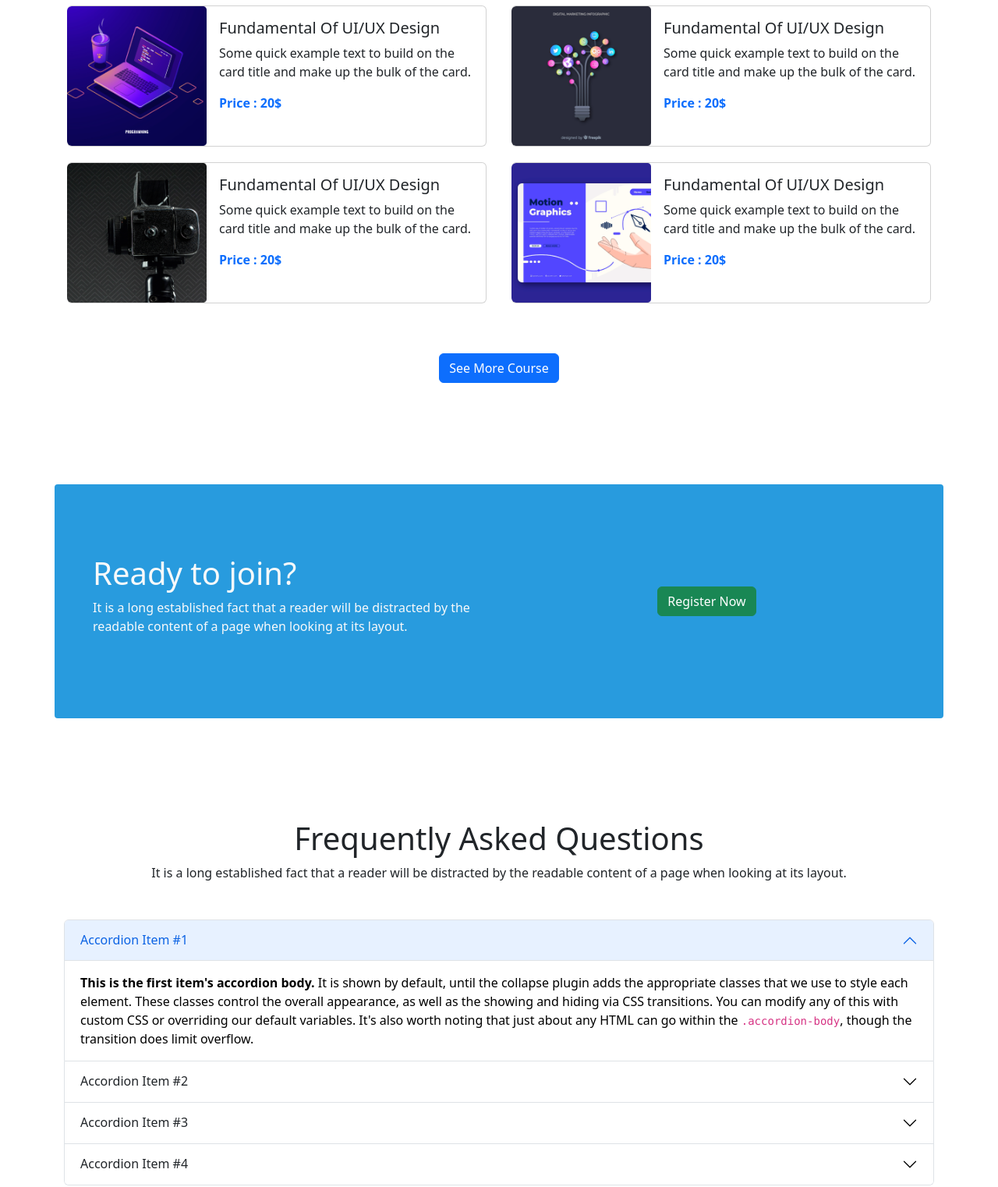
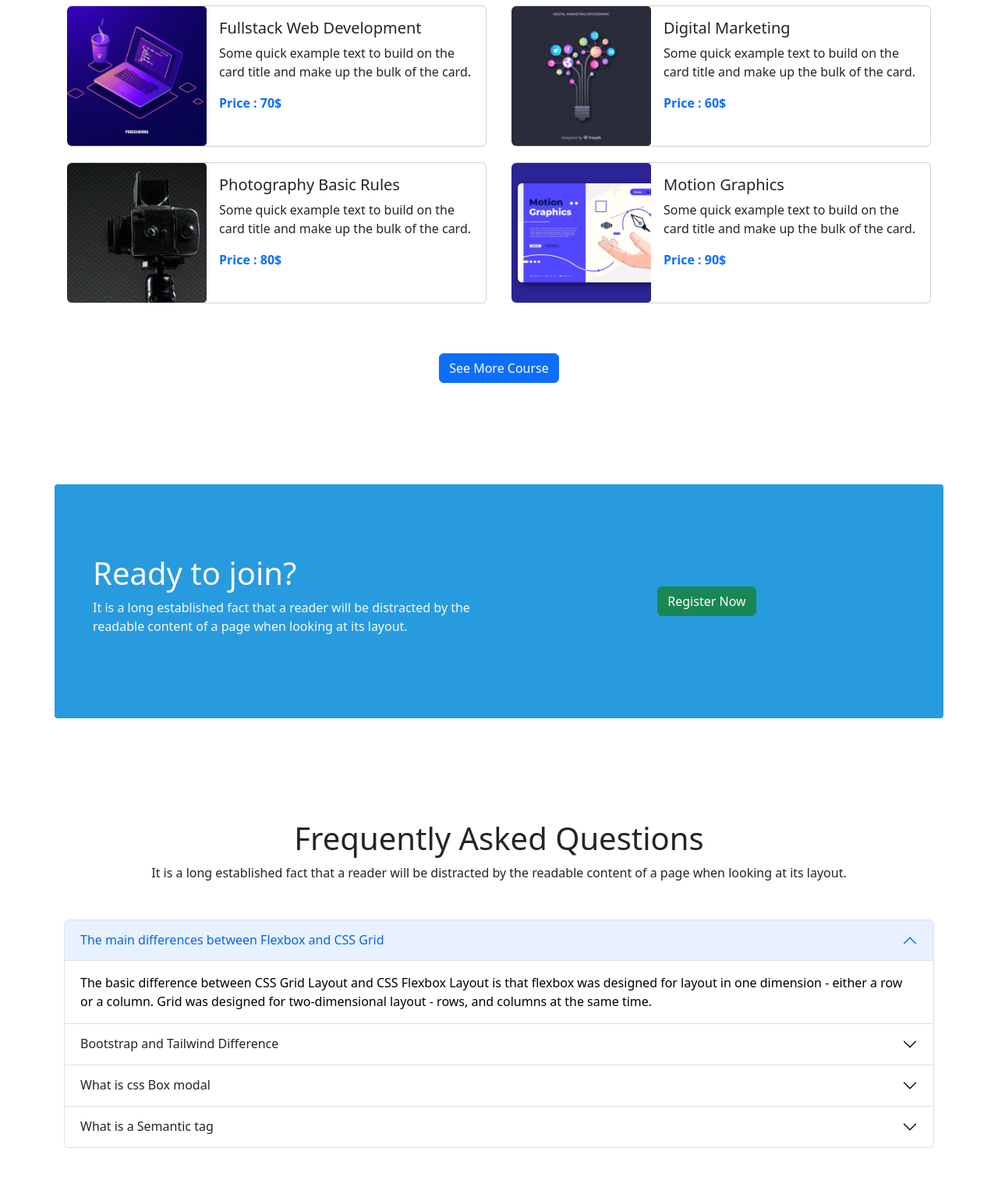
Before and after one commit to saeim1/edtech-website-bootstrap, a plain HTML site: page index.html in a window 1280 px wide. Shown: the part 1074-2596 px from the top of the page at 78% size. Drawn offline with nearby package versions, Linux system fonts and the light colour scheme.

Commit message:
edutech full site done

```diff
--- a/index.html
+++ b/index.html
@@ -136,10 +136,10 @@
                             </div>
                             <div class="col-md-8">
                                 <div class="card-body">
-                                    <h5 class="card-title">Fundamental Of UI/UX Design</h5>
+                                    <h5 class="card-title">Javascript Basic to advanced</h5>
                                     <p class="card-text">Some quick example text to build on the card title and make up
                                         the bulk of the card.</p>
-                                    <p class="card-text text-primary fw-bolder">Price : 20$</p>
+                                    <p class="card-text text-primary fw-bolder">Price : 50$</p>
                                 </div>
                             </div>
                         </div>
@@ -154,10 +154,10 @@
                             </div>
                             <div class="col-md-8">
                                 <div class="card-body">
-                                    <h5 class="card-title">Fundamental Of UI/UX Design</h5>
+                                    <h5 class="card-title">Fullstack Web Development</h5>
                                     <p class="card-text">Some quick example text to build on the card title and make up
                                         the bulk of the card.</p>
-                                    <p class="card-text text-primary fw-bolder">Price : 20$</p>
+                                    <p class="card-text text-primary fw-bolder">Price : 70$</p>
                                 </div>
                             </div>
                         </div>
@@ -172,10 +172,10 @@
                             </div>
                             <div class="col-md-8">
                                 <div class="card-body">
-                                    <h5 class="card-title">Fundamental Of UI/UX Design</h5>
+                                    <h5 class="card-title">Digital Marketing</h5>
                                     <p class="card-text">Some quick example text to build on the card title and make up
                                         the bulk of the card.</p>
-                                    <p class="card-text text-primary fw-bolder">Price : 20$</p>
+                                    <p class="card-text text-primary fw-bolder">Price : 60$</p>
                                 </div>
                             </div>
                         </div>
@@ -190,10 +190,10 @@
                             </div>
                             <div class="col-md-8">
                                 <div class="card-body">
-                                    <h5 class="card-title">Fundamental Of UI/UX Design</h5>
+                                    <h5 class="card-title">Photography Basic Rules</h5>
                                     <p class="card-text">Some quick example text to build on the card title and make up
                                         the bulk of the card.</p>
-                                    <p class="card-text text-primary fw-bolder">Price : 20$</p>
+                                    <p class="card-text text-primary fw-bolder">Price : 80$</p>
                                 </div>
                             </div>
                         </div>
@@ -208,10 +208,10 @@
                             </div>
                             <div class="col-md-8">
                                 <div class="card-body">
-                                    <h5 class="card-title">Fundamental Of UI/UX Design</h5>
+                                    <h5 class="card-title">Motion Graphics</h5>
                                     <p class="card-text">Some quick example text to build on the card title and make up
                                         the bulk of the card.</p>
-                                    <p class="card-text text-primary fw-bolder">Price : 20$</p>
+                                    <p class="card-text text-primary fw-bolder">Price : 90$</p>
                                 </div>
                             </div>
                         </div>
@@ -290,18 +290,16 @@
                         <button class="accordion-button" type="button" data-bs-toggle="collapse"
                             data-bs-target="#panelsStayOpen-collapseOne" aria-expanded="true"
                             aria-controls="panelsStayOpen-collapseOne">
-                            Accordion Item #1
+
+                            The main differences between Flexbox and CSS Grid
                         </button>
                     </h2>
                     <div id="panelsStayOpen-collapseOne" class="accordion-collapse collapse show"
                         aria-labelledby="panelsStayOpen-headingOne">
                         <div class="accordion-body">
-                            <strong>This is the first item's accordion body.</strong> It is shown by default, until the
-                            collapse plugin adds the appropriate classes that we use to style each element. These
-                            classes control the overall appearance, as well as the showing and hiding via CSS
-                            transitions. You can modify any of this with custom CSS or overriding our default variables.
-                            It's also worth noting that just about any HTML can go within the
-                            <code>.accordion-body</code>, though the transition does limit overflow.
+                            The basic difference between CSS Grid Layout and CSS Flexbox Layout is that flexbox was
+                            designed for layout in one dimension - either a row or a column. Grid was designed for
+                            two-dimensional layout - rows, and columns at the same time.
                         </div>
                     </div>
                 </div>
@@ -310,18 +308,15 @@
                         <button class="accordion-button collapsed" type="button" data-bs-toggle="collapse"
                             data-bs-target="#panelsStayOpen-collapseTwo" aria-expanded="false"
                             aria-controls="panelsStayOpen-collapseTwo">
-                            Accordion Item #2
+                            Bootstrap and Tailwind Difference
                         </button>
                     </h2>
                     <div id="panelsStayOpen-collapseTwo" class="accordion-collapse collapse"
                         aria-labelledby="panelsStayOpen-headingTwo">
                         <div class="accordion-body">
-                            <strong>This is the second item's accordion body.</strong> It is hidden by default, until
-                            the collapse plugin adds the appropriate classes that we use to style each element. These
-                            classes control the overall appearance, as well as the showing and hiding via CSS
-                            transitions. You can modify any of this with custom CSS or overriding our default variables.
-                            It's also worth noting that just about any HTML can go within the
-                            <code>.accordion-body</code>, though the transition does limit overflow.
+                            Bootstrap is the most popular HTML, CSS, and JavaScript framework for building responsive,
+                            mobile-first projects on the web. Tailwind CSS, on the other hand, is the most popular
+                            utility-first CSS framework for fast UI development.
                         </div>
                     </div>
                 </div>
@@ -330,18 +325,14 @@
                         <button class="accordion-button collapsed" type="button" data-bs-toggle="collapse"
                             data-bs-target="#panelsStayOpen-collapseThree" aria-expanded="false"
                             aria-controls="panelsStayOpen-collapseThree">
-                            Accordion Item #3
+                            What is css Box modal
                         </button>
                     </h2>
                     <div id="panelsStayOpen-collapseThree" class="accordion-collapse collapse"
                         aria-labelledby="panelsStayOpen-headingThree">
                         <div class="accordion-body">
-                            <strong>This is the third item's accordion body.</strong> It is hidden by default, until the
-                            collapse plugin adds the appropriate classes that we use to style each element. These
-                            classes control the overall appearance, as well as the showing and hiding via CSS
-                            transitions. You can modify any of this with custom CSS or overriding our default variables.
-                            It's also worth noting that just about any HTML can go within the
-                            <code>.accordion-body</code>, though the transition does limit overflow.
+                            The CSS box model is essentially a box that wraps around every HTML element. It consists of:
+                            margins, borders, padding, and the actual content. The image below illustrates the box model
                         </div>
                     </div>
                 </div>
@@ -350,18 +341,16 @@
                         <button class="accordion-button collapsed" type="button" data-bs-toggle="collapse"
                             data-bs-target="#panelsStayOpen-collapseFour" aria-expanded="false"
                             aria-controls="panelsStayOpen-collapseFour">
-                            Accordion Item #4
+                            What is a Semantic tag
                         </button>
                     </h2>
                     <div id="panelsStayOpen-collapseFour" class="accordion-collapse collapse"
                         aria-labelledby="panelsStayOpen-headingFour">
                         <div class="accordion-body">
-                            <strong>This is the third item's accordion body.</strong> It is hidden by default, until the
-                            collapse plugin adds the appropriate classes that we use to style each element. These
-                            classes control the overall appearance, as well as the showing and hiding via CSS
-                            transitions. You can modify any of this with custom CSS or overriding our default variables.
-                            It's also worth noting that just about any HTML can go within the
-                            <code>.accordion-body</code>, though the transition does limit overflow.
+                            Semantic elements have meaningful names which tells about type of content. For example
+                            header, footer, table, … etc. HTML5 introduces many semantic elements as mentioned below
+                            which make the code easier to write and understand for the developer as well as instructs
+                            the browser on how to treat them.
                         </div>
                     </div>
                 </div>
```
